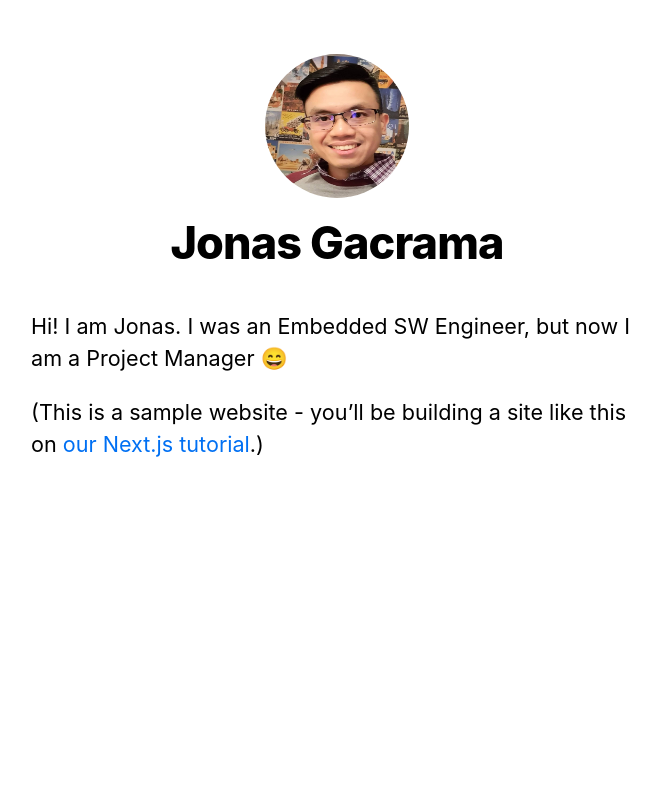
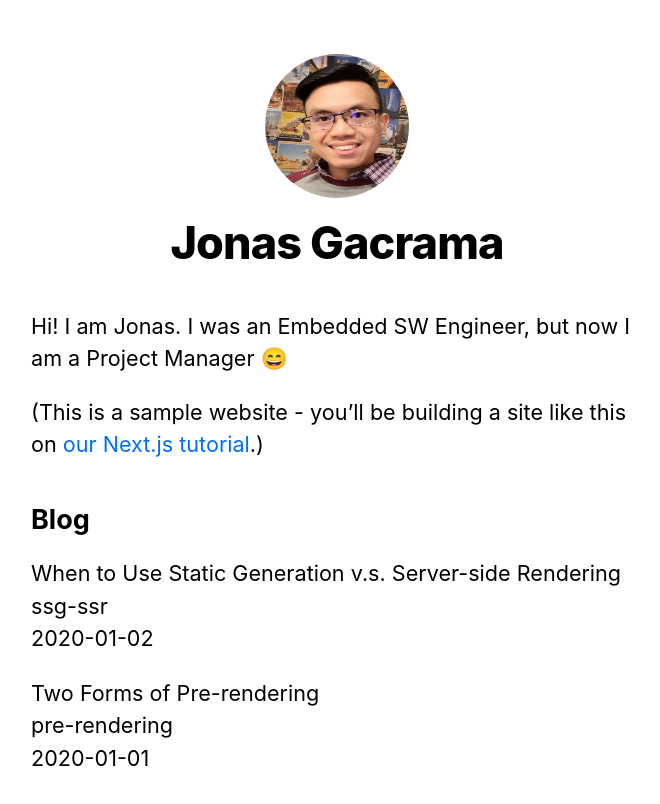
Before and after one commit to jpgacrama/nextjs-blog, a Next.js app: page / in a window 1280 px wide. Shown: the top 804 px of the page, without its empty margins (303-963 px from the left). Built offline with nearby package versions, Linux system fonts and the light colour scheme.

Commit message:
main: Added a new section which uses postsData

```diff
--- a/pages/index.js
+++ b/pages/index.js
@@ -12,7 +12,7 @@
   }
 }
 
-export default function Home() {
+export default function Home({ allPostsData }) {
   return (
     <Layout home>
       <Head>
@@ -28,6 +28,20 @@
           <a href="https://nextjs.org/learn">our Next.js tutorial</a>.)
         </p>
       </section>
+      <section className={`${utilStyles.headingMd} ${utilStyles.padding1px}`}>
+            <h2 className={utilStyles.headingLg}>Blog</h2>
+            <ul className={utilStyles.list}>
+              {allPostsData.map(({ id, date, title }) => (
+                <li className={utilStyles.listItem} key={id}>
+                  {title}
+                  <br />
+                  {id}
+                  <br />
+                  {date}
+                </li>
+              ))}
+            </ul>
+      </section>
     </Layout>
   )
 }
```
